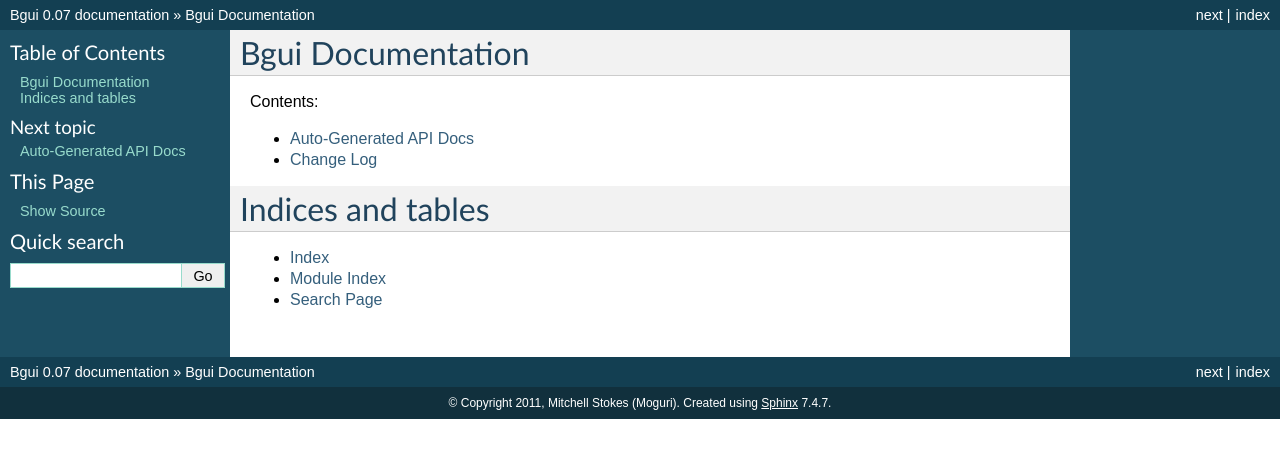
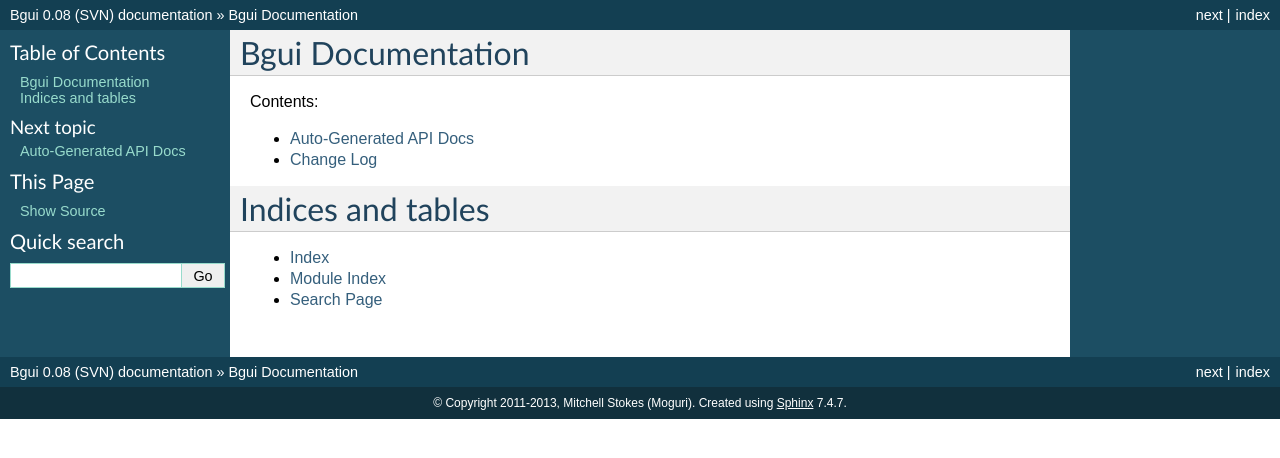
Before and after one commit to Moguri/bgui, a Sphinx documentation site: the page built from docs/source/index.rst, in a window 1280 px wide. Shown: the top 458 px of the page. Built offline with Sphinx 7.4.7, drawn with Linux system fonts in a browser that asks for light colours.

Commit message:
Updating the version information used in the docs.

```diff
--- a/docs/source/conf.py
+++ b/docs/source/conf.py
@@ -42,16 +42,16 @@
 
 # General information about the project.
 project = u'Bgui'
-copyright = u'2011, Mitchell Stokes (Moguri)'
+copyright = u'2011-2013, Mitchell Stokes (Moguri)'
 
 # The version info for the project you're documenting, acts as replacement for
 # |version| and |release|, also used in various other places throughout the
 # built documents.
 #
 # The short X.Y version.
-version = '0.0'
+version = '0.08'
 # The full version, including alpha/beta/rc tags.
-release = '0.07'
+release = '0.08 (SVN)'
 
 # The language for content autogenerated by Sphinx. Refer to documentation
 # for a list of supported languages.
```
Also changed, not shown: 18 other files.
